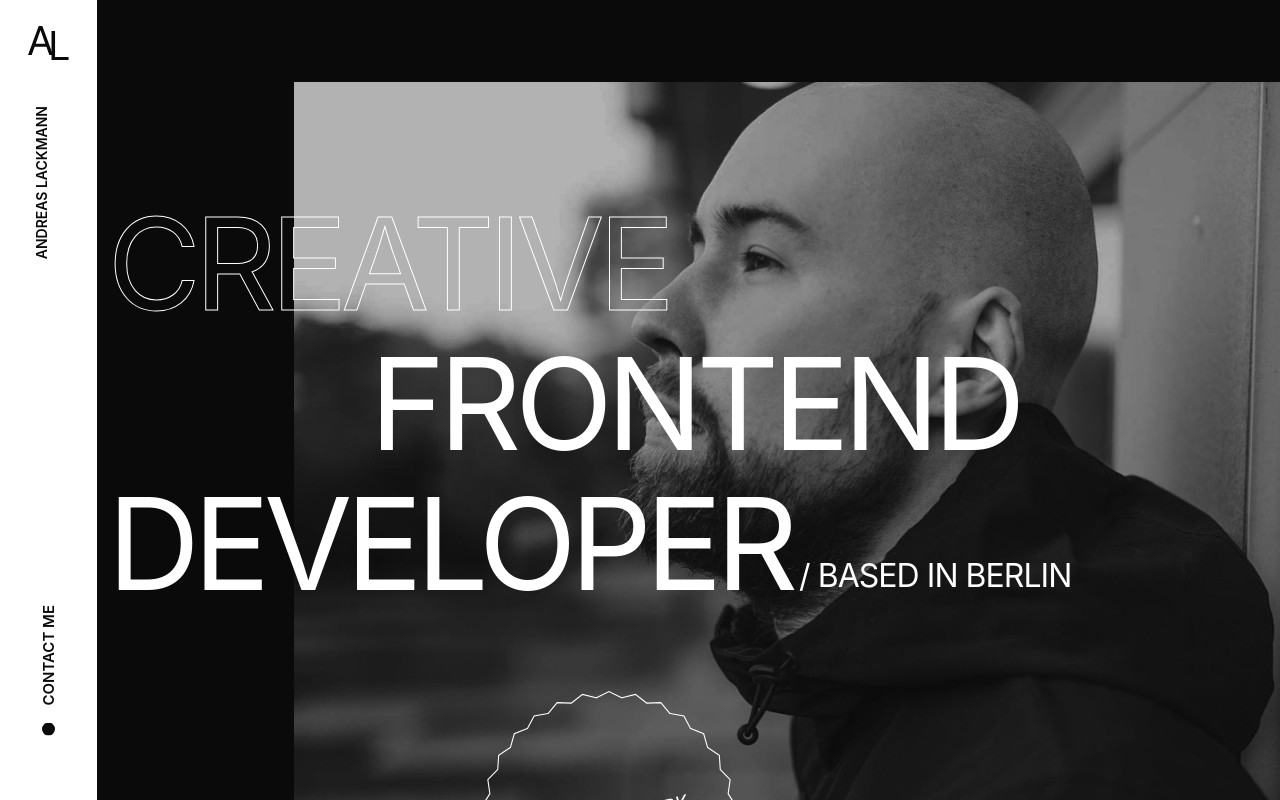
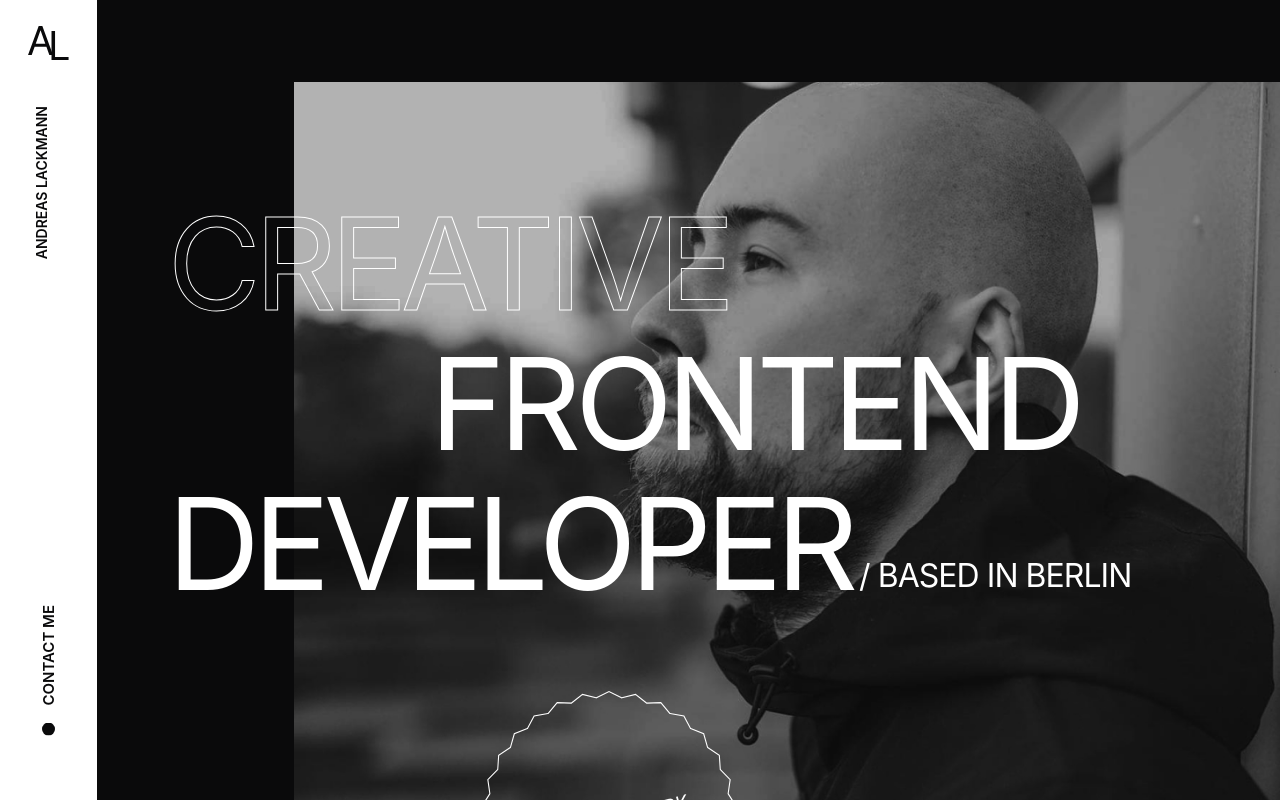
Before and after one commit to jokk3r/Portfolio_AL, a React (Create React App) app: page / in a window 1280 px wide. Shown: the top 800 px of the page. Built offline with nearby package versions, Linux system fonts and the light colour scheme.

Commit message:
fix text position in main

```diff
--- a/src/components/HomepageTopBlock/HomepageTopBlock.module.scss
+++ b/src/components/HomepageTopBlock/HomepageTopBlock.module.scss
@@ -214,6 +214,8 @@
     margin-top: 0;
     height: 60vw;
     .main__intro {
+      top: 186px;
+      left: 97px;
       .main__creative {
         margin-left: 5.5vw;
       }
```
